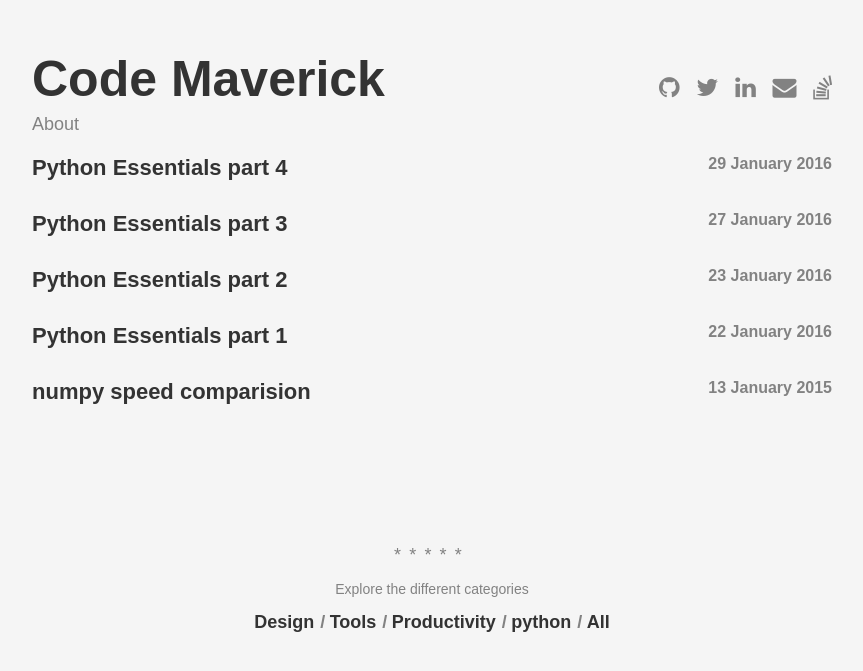
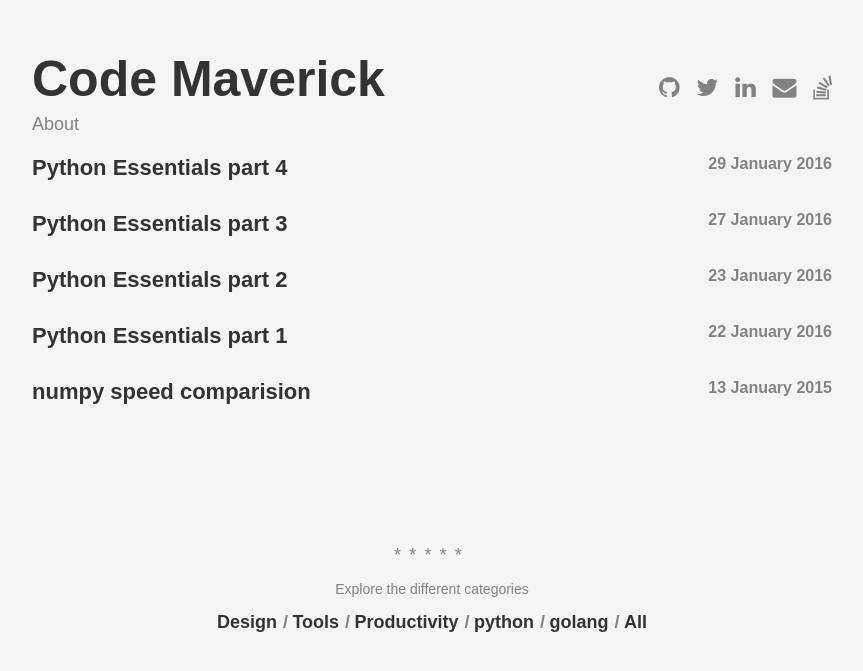
Before and after one commit to girishramnani/girishramnani.github.io, a Jekyll site: the page built from index.html, in a window 1280 px wide. Shown: the top 671 px of the page, without its empty margins (208-1071 px from the left). Built offline with Jekyll 4.4.1, drawn with Linux system fonts in a browser that asks for light colours; some web fonts are replaced.

Commit message:
added golang

```diff
--- a/_data/categories.yml
+++ b/_data/categories.yml
@@ -9,3 +9,6 @@
 
 - slug: python
   name: python
+
+- slug: golang
+  name: golang
```
